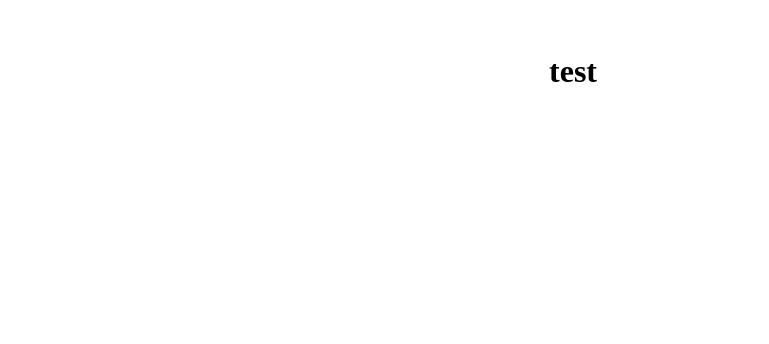
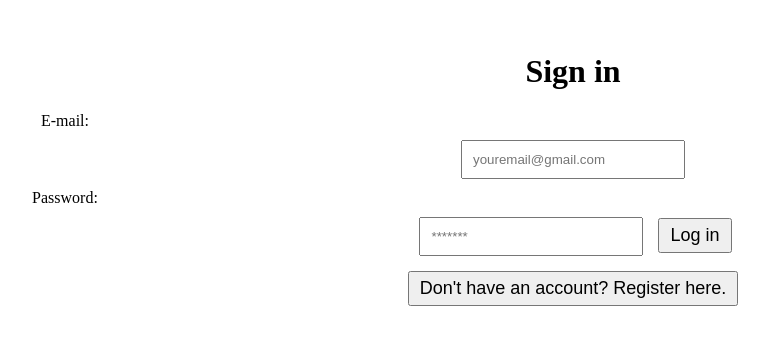
Before and after one commit to SheryllD/ProjectFrontEnd, a React (Vite) app: page /loginpage in a window 1280 px wide. Shown: the top 344 px of the page, without its empty margins (67-836 px from the left). Built offline with nearby package versions, Linux system fonts and the light colour scheme.

Commit message:
login form is created

```diff
--- a/src/pages/LoginPage.jsx
+++ b/src/pages/LoginPage.jsx
@@ -1,24 +1,40 @@
-import { useContext, useState } from "react";
+import React, {useState} from "react";
 import axios from "axios";
 import { Link } from "react-router-dom";
 
-const LoginPage = () => {
+export const LoginPage = () => {
     const [email, setEmail] = useState("");
     const [password, setPassword] = useState("");
 
-    const handleSubmit = () => {
-        //
+    const handleSubmit = (event) => {
+        event.preventDefault()
+        console.log(email)
     }
     return (
         <>
         <div className="login-container">
-        <h1> test </h1>
+        <h1> Sign in </h1>
              <form onSubmit={handleSubmit} className= "login-form">
+                    <label> E-mail: </label>
+                    <input
+                    type="email"
+                    placeholder="youremail@gmail.com"
+                    name="email"
+                    id="email"
+                    value={email}
+                    onChange={(event) => {setEmail(event.taget.value)}}/>
 
-                    <label>
-
-                    </label>
+                <label>Password:</label>
+                <input
+                type="password"
+                placeholder="*******"
+                id="password"
+                name="password"
+                value={password}
+                onChange={(event) => {setPassword(event.target.value)}} />
+                <button type="submit">Log in</button>
                 </form>
+                <button>Don't have an account? Register here.</button>
 
         </div>
         </>
```
